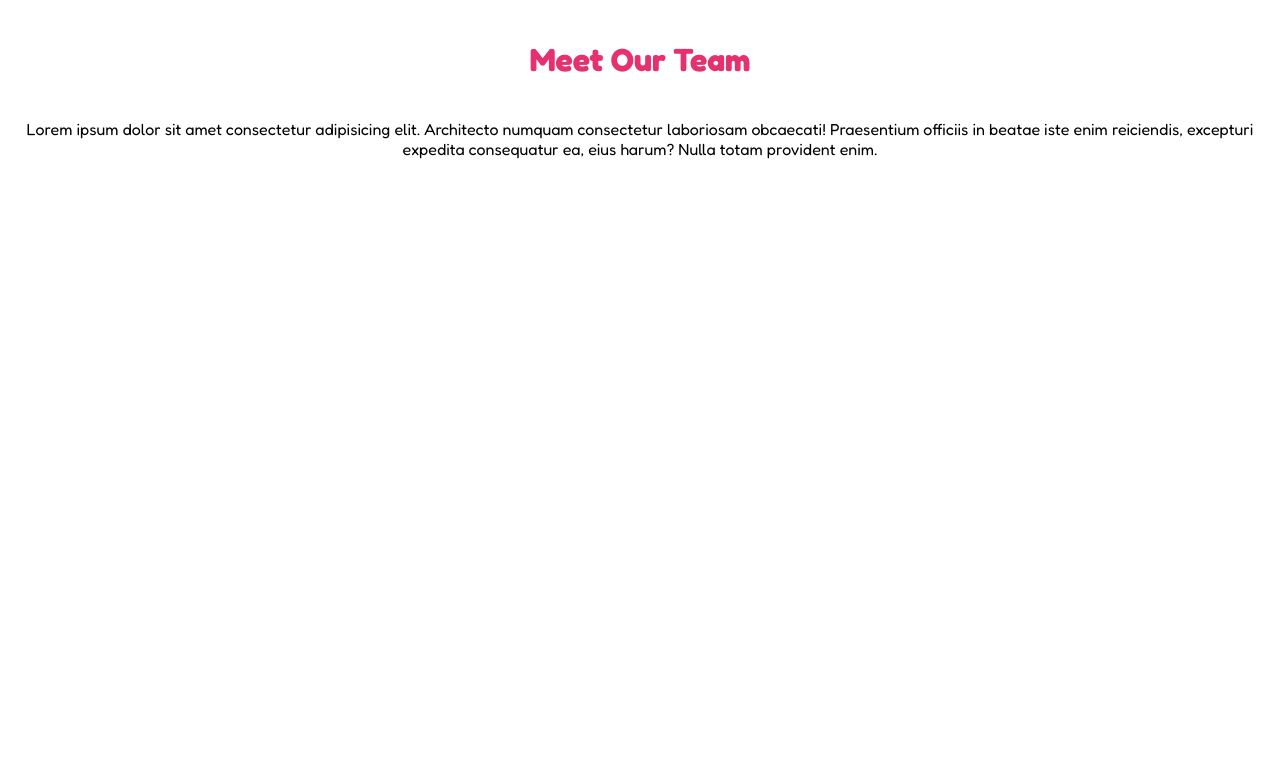
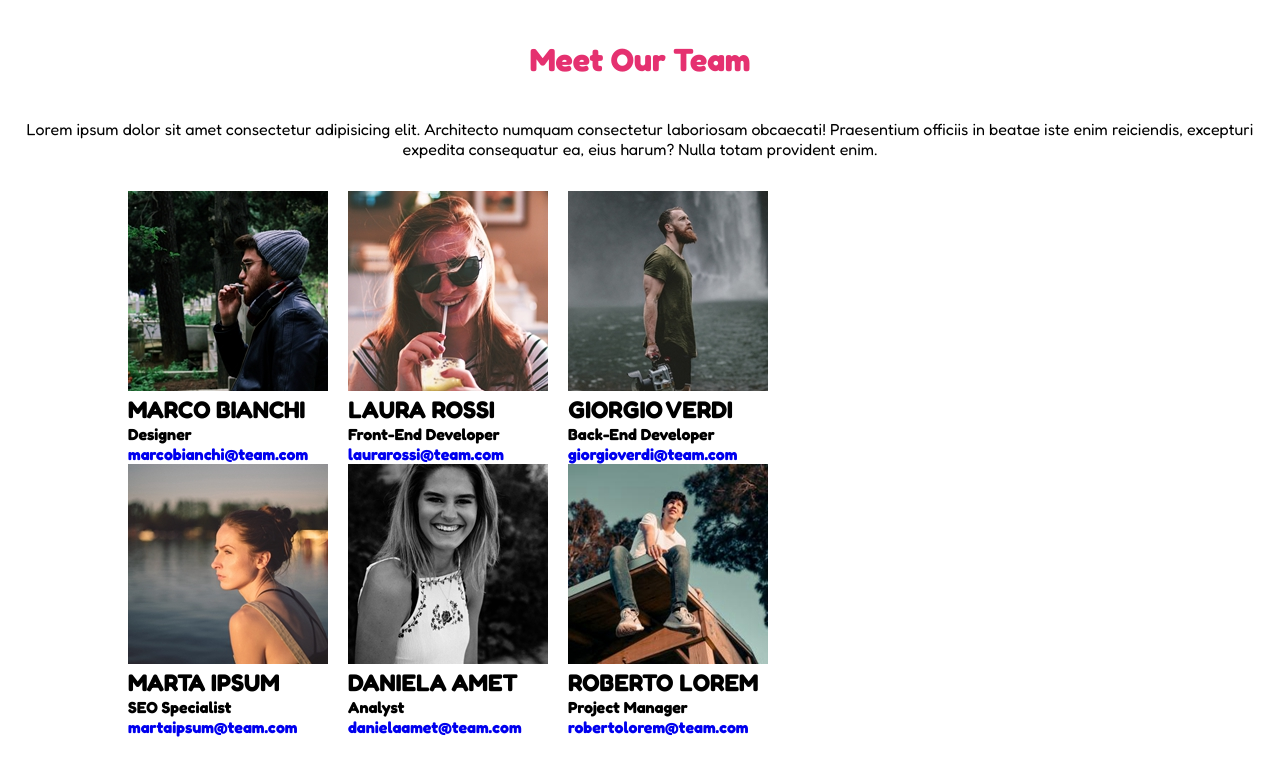
Before and after one commit to FranPer23/html-css-float-cards, a plain HTML site: page index.html in a window 1280 px wide. Drawn offline with Linux system fonts and the light colour scheme.

Commit message:
inserimento dati cards

```diff
--- a/css/style.css
+++ b/css/style.css
@@ -18,3 +18,30 @@ h1 {
     color: #e53170;
     margin-bottom: 40px;
 }
+
+/* MAIN */
+
+.container {
+    width: 80%;
+    max-width: 1200px;
+    margin: 0 auto;
+    margin-top: 2rem;
+
+}
+
+.clearfix::after {
+    content: "";
+    display: table;
+    clear: both;
+}
+
+.col {
+    width: calc (100% / 3 - 2rem);
+    float: left;
+    margin-right: 20px;
+}
+
+
+a {
+    text-decoration: none;
+}
--- a/index.html
+++ b/index.html
@@ -18,7 +18,57 @@
     <!-- fine header -->
 
     <!-- inizio main -->
-    <main></main>
+    <main>
+        <div class="container">
+
+                <div class="row clearfix">
+                    <div class="col">
+                        <img class="float-left" src="img/male1.png" alt="tizio1">
+                        <h2>MARCO BIANCHI</h2>
+                        <h4>Designer <br/> <a href="marcobianchi@team.com">marcobianchi@team.com</a></h4>
+                    </div>
+
+                    <div class="col">
+                        <img class="float-left" src="img/female1.png" alt="tizia1">
+                        <h2>LAURA ROSSI</h2>
+                        <h4>Front-End Developer<br/> <a href="laurarossi@team.com">laurarossi@team.com</a></h4>
+                    </div>
+
+                    <div class="col">
+                        <img class="float-left" src="img/male2.png" alt="tizio2">
+                        <h2>GIORGIO VERDI</h2>
+                        <h4>Back-End Developer<br/> <a href="giorgioverdi@team.com">giorgioverdi@team.com</a></h4>
+                    </div>
+                </div>
+
+                <div class="row clearfix">
+                    <div class="col">
+                        <img class="float-left" src="img/female2.png" alt="tizia2">
+                        <h2>MARTA IPSUM</h2>
+                        <h4>SEO Specialist <br/> <a href="martaipsum@team.com">martaipsum@team.com</a></h4>
+                    </div>
+
+                    <div class="col">
+                        <img class="float-left" src="img/female3.png" alt="tizia3">
+                        <h2>DANIELA AMET</h2>
+                        <h4>Analyst <br/> <a href="danielaamet@team.com">danielaamet@team.com</a></h4>
+                    </div>
+
+                    <div class="col">
+                        <img class="float-left" src="img/male3.png" alt="tizio3">
+                        <h2>ROBERTO LOREM</h2>
+                        <h4>Project Manager <br/> <a href="robertolorem@team.com">robertolorem@team.com</a></h4>
+                    </div>
+                </div>
+
+        </div>
+
+
+
+
+
+
+    </main>
     <!-- fine main -->
 </body>
 </html>
```
